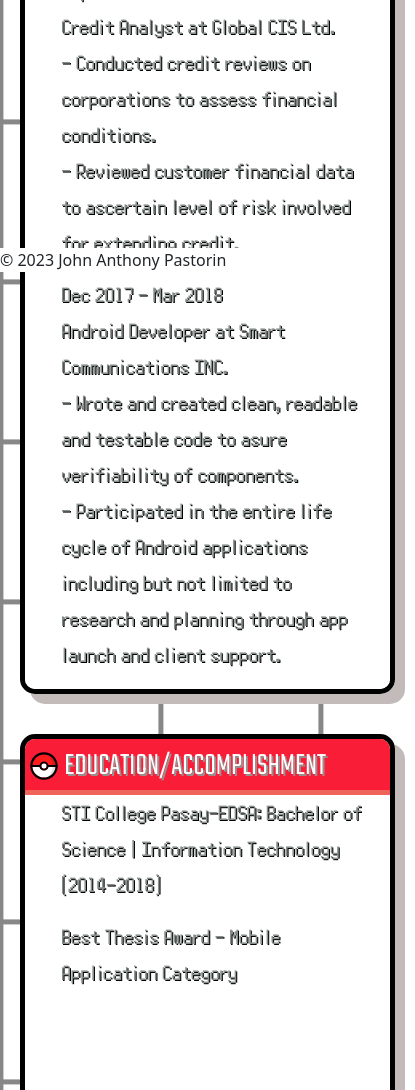
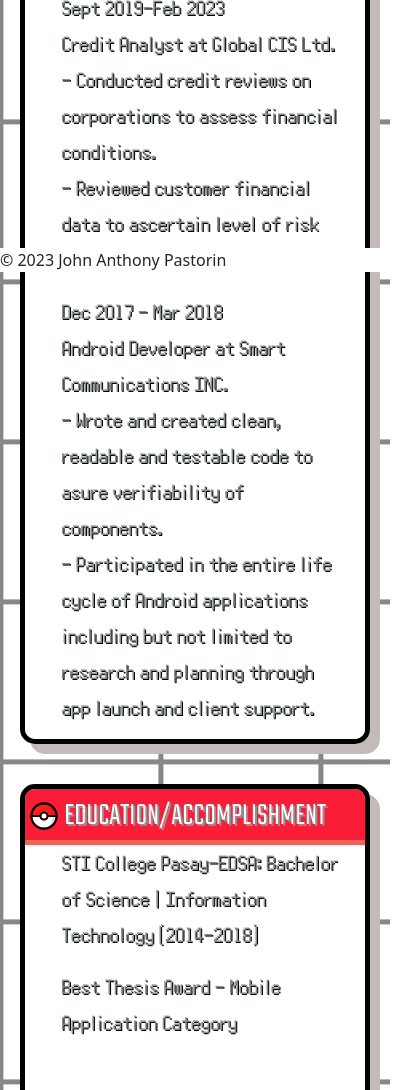
Before and after one commit to janthny/personal-site, a plain HTML site: page skills.html in a window 390 px wide. Shown: the part 572-1662 px from the top of the page, 415 px wide, since content can reach past the window. Drawn offline with nearby package versions, Linux system fonts and the light colour scheme.

Commit message:
Update skillstyle.css
Removed minimum width for both containers

```diff
--- a/skillstyle.css
+++ b/skillstyle.css
@@ -205,7 +205,6 @@
       height: 100%;
       max-width: 850px;
       max-height: 375px;
-      min-width: 375px;
       padding: 0;
       border-radius: 15px;
       border: 5px solid black;
@@ -218,7 +217,6 @@
       height: 100%;
       max-width: 850px;
       max-height: 815px;
-      min-width: 375px;
       border-radius: 15px;
       border: 5px solid black;
       box-shadow: 10px 10px #c2bbba;
```
